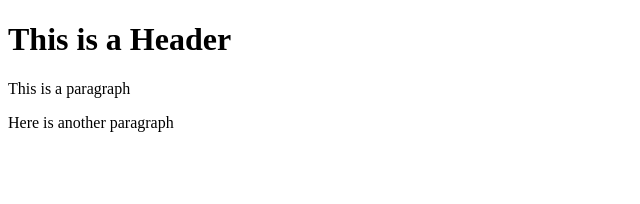
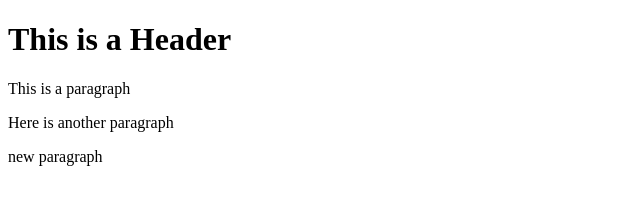
Before and after one commit to kuddleman/git-test, a website: page index.html in a window 1280 px wide. Shown: the whole page, without its empty margins (0-640 px from the left). Drawn offline with Linux system fonts and the light colour scheme.

Commit message:
new commit

```diff
--- a/index.html
+++ b/index.html
@@ -10,5 +10,6 @@
     <h1>This is a Header</h1>
     <p>This is a paragraph</p>
     <p>Here is another paragraph</p>
+    <p>new paragraph</p>
 </body>
 </html>
```
Also changed, not shown: package.json (added, +24 -0 lines), 2 other files.
